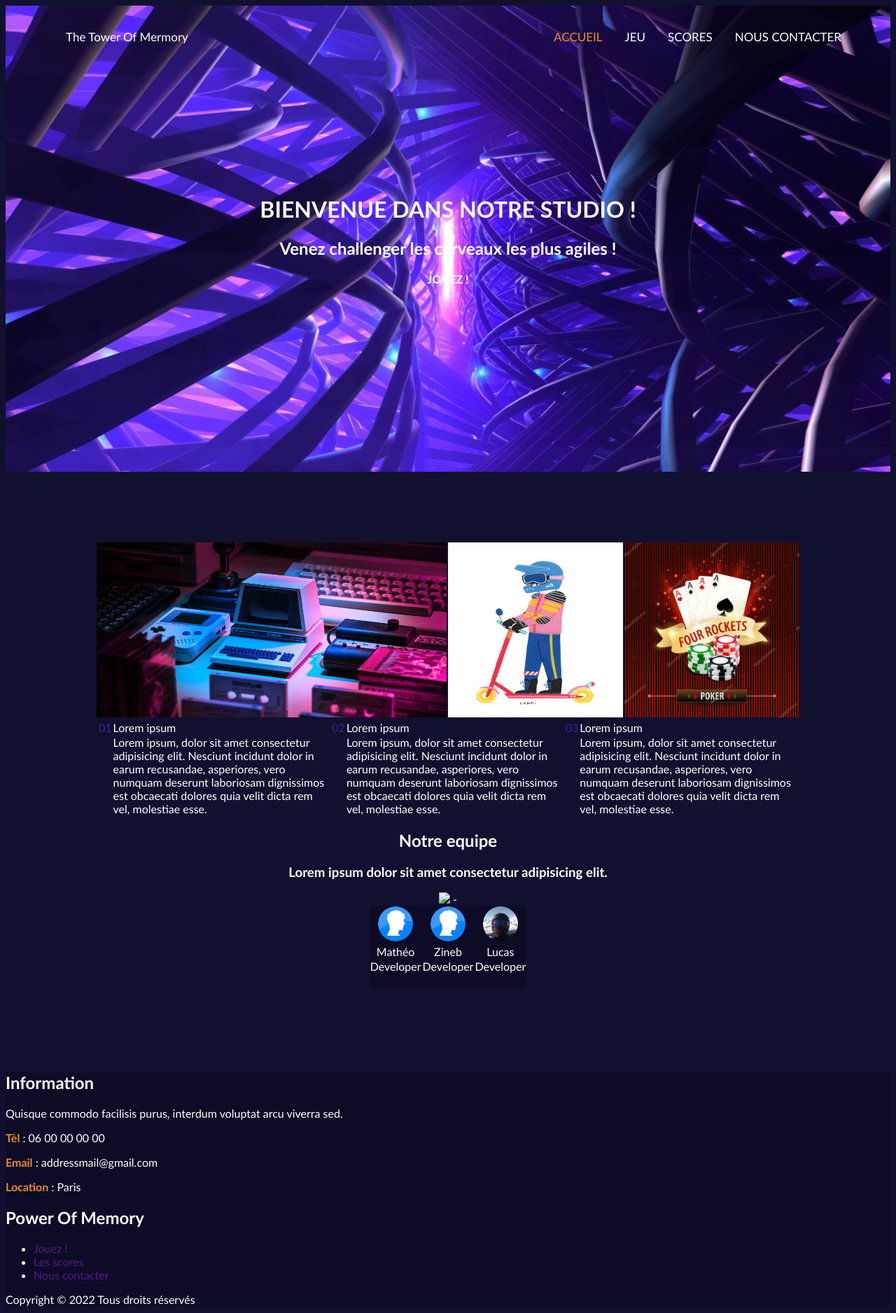
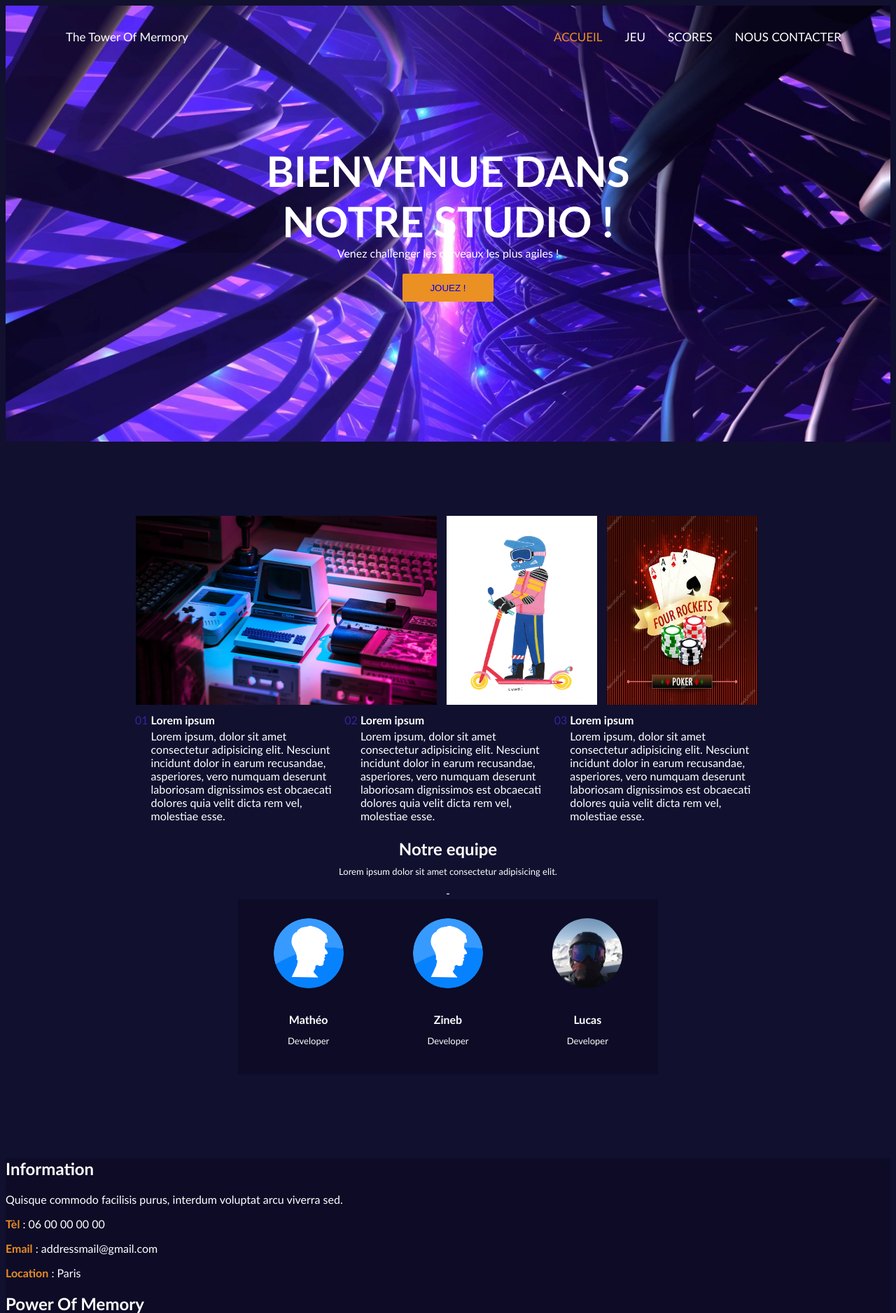
Before and after one commit to Lucastor05/Puissance-4, a PHP site: page / in a window 1280 px wide. Shown: the top 1876 px of the page at 70% size. Run offline with PHP 8.4, Linux system fonts and the light colour scheme.

Commit message:
finish header + update main

```diff
--- a/assets/css/header.css
+++ b/assets/css/header.css
@@ -1,15 +1,31 @@
+/*Ensemble du header, nav + titre*/
 #head{
     color: white;
     background-color: #11102f;
     background-image: url("../Images/BG2.jpeg");
-    font-weight: bold;
     text-align: center;
-    padding-top: 250px;
-    padding-bottom: 250px;
+    padding-top: 200px;
+    padding-bottom: 200px;
     background-size: cover;
 }
 
 
+/*Titre h1 et h2*/
+#TitreAccueil{
+    margin-top: 0;
+    margin-bottom: 0;
+    font-size:60px;
+    font-weight: bold;
+}
+
+#TitreSecondaireAccueil{
+    margin-top: 0;
+    margin-bottom: 20px;
+    font-size: medium;
+    font-weight: normal;
+}
+
+/*Barre de Navigation*/
 .topnav {
     position: absolute;
     padding-top: 20px;
@@ -44,3 +60,15 @@
 .topnav a:hover {
     color: #eb9023;
 }
+
+/* Bouton JOUEZ*/
+
+.boutonPlay{
+    color: white;
+    background-color: #eb9023;
+    border-color: #eb9023;
+    border: none;
+    border-radius: 2px;
+    width: 130px;
+    height: 40px;
+}
--- a/assets/css/main.css
+++ b/assets/css/main.css
@@ -2,7 +2,6 @@
 *{
     text-decoration: none;
 }
-
 
 body{
     background-color: #11102f;
@@ -18,47 +17,91 @@ body{
 }
 
 
+
+
+
+
+.AlignLeftTitre{
+    text-align: left;
+    font-weight: bold;
+}
+
 .AlignLeft{
     text-align: left;
+    font-weight: normal;
+}
+
+
+
+
+/*Tableau avec les images*/
+#computer{
+    width: 430px;
+    height: 270px;
+    margin: 3px;
+
+}
+
+#bycicle{
+    width: 215px;
+    height: 270px;
+    margin: 3px;
+}
+
+#poker{
+    width: 215px;
+    height: 270px;
+    margin: 3px;
+}
+
+
+/*Tableau avec les paragraphes en Latin */
+#tableauP{
+    /*Taille du tableau*/
+    width: 900px;
 }
 
 .NumeroTab{
+    /*Numero de section dans le tableau*/
     color: #3724a0;
 }
 
-#tableauP{
-    width: 1000px;
+
+/*Notre equipe, tableau avec les profils*/
+
+.notreEquipeh2{
+    margin-bottom: 0;
 }
 
-#computer{
-    width: 500px;
-    height: 250px;
-}
-
-#bycicle{
-    width: 250px;
-    height: 250px;
-}
-
-#poker{
-    width: 250px;
-    height: 250px;
-}
-
-#tableauImg{
-    border: 100px;
-}
-
-table{
-    border-collapse: collapse;
+h3{
+    margin-top: 10px;
+    font-size: 13px;
+    font-weight: normal;
 }
 
 #tableauprofil{
     background-color: #0d0b26;
+    width: 600px;
+    height: 250px;
 }
 
+
 .profil{
+    border-right: 3px;
+    border-left: 3px;
+    font-weight: normal;
+    font-size: small;
+}
+
+.profilGras{
+    border-right: 3px;
+    border-left: 3px;
+    font-weight: bold;
+}
+
+
+.photoProfil{
     border-radius: 50px;
-    width: 50px;
-    height: 50px;
+    width: 100px;
+    height: 100px;
 }
--- a/index.html
+++ b/index.html
@@ -11,7 +11,7 @@
 </head>
 <body>
 
-    <!--En Tete (bandeau) avec les different lien vers les autres pages-->
+    <!--Barre de navigation avec les different lien vers les autres pages-->
     <nav class="topnav">
         <a href="#" class="nomSite">The Tower Of Mermory</a>
         <div class="topnav-right">
@@ -22,23 +22,24 @@
         </div>
     </nav>
 
-
-        <!--Titre de la pages avec sous titre et lien vers le jeu-->
+    <!--Titre de la pages avec sous titre et lien vers le jeu-->
     <header id="head">
-        <h1>BIENVENUE DANS NOTRE STUDIO !</h1>
-        <h2>Venez challenger les cerveaux les plus agiles !</h2>
-        <p>JOUEZ !</p>
+        <h1 id="TitreAccueil">BIENVENUE DANS <br>NOTRE STUDIO !</h1>
+        <h2 id="TitreSecondaireAccueil">Venez challenger les cerveaux les plus agiles !</h2>
+        <button class="boutonPlay" type="button"><a href="#">JOUEZ !</a></button>
     </header>
-
 
     <div id="corpPincipal">
         <!--Corp du site, Zone principal de la page Accueil-->
-        <table align="center">
+        <table align="center" id="tableauImg">
             <!--Tableau Avec les trois images comme sur la maquettes-->
-            <tr id="tableauImg">
+            <tr>
                 <td colspan="2"><img src="assets/Images/computer.jpg" id="computer"></td>
+                <td class="spaceBetweenImage"></td>
                 <td><img src="assets/Images/Trotinettes.jpeg" id="bycicle"></td>
+                <td class="spaceBetweenImage"></td>
                 <td><img src="assets/Images/poker.jpg" id="poker"></td>
+                <td class="spaceBetweenImage"></td>
             </tr>
         </table>
 
@@ -47,11 +48,11 @@
             <!--Tableau avec les differents paragraphes-->
             <tr>
                 <td class="NumeroTab">01</td>
-                <td class="AlignLeft">Lorem ipsum</td>
+                <td class="AlignLeftTitre">Lorem ipsum</td>
                 <td class="NumeroTab">02</td>
-                <td class="AlignLeft">Lorem ipsum</td>
+                <td class="AlignLeftTitre">Lorem ipsum</td>
                 <td class="NumeroTab">03</td>
-                <td class="AlignLeft">Lorem ipsum</td>
+                <td class="AlignLeftTitre">Lorem ipsum</td>
             </tr>
             <tr class="AlignLeft">
                 <td></td>
@@ -65,26 +66,25 @@
 
 
         <!--Debut de la section dedier a la presentation de l'equipe-->
-        <h2>Notre equipe</h2>
+        <h2 class="notreEquipeh2">Notre equipe</h2>
         <h3>Lorem ipsum dolor sit amet consectetur adipisicing elit.</h3>
-        <img src="#">
         <table align="center" id="tableauprofil">
             <!--Tableau avec photo, prenom, profession et reseau sociaux de l'equipes-->
             <tr>
-                <td><img src="assets/Images/photo de profil provisoir.png" class="profil"></td>
-                <td><img src="assets/Images/photo de profil provisoir.png" class="profil"></td>
-                <td><img src="assets/Images/Profil-Lucas.jpg" class="profil"></td>
+                <td class="profil"><img src="assets/Images/photo de profil provisoir.png" class="photoProfil"></td>
+                <td class="profil"><img src="assets/Images/photo de profil provisoir.png" class="photoProfil"></td>
+                <td class="profil"><img src="assets/Images/Profil-Lucas.jpg" class="photoProfil"></td>
             </tr>
             <tr>
-                <td>Mathéo</td>
-                <td>Zineb</td>
-                <td>Lucas</td>
+                <td class="profilGras">Mathéo</td>
+                <td class="profilGras">Zineb</td>
+                <td class="profilGras">Lucas</td>
 
             </tr>
             <tr>
-                <td>Developer</td>
-                <td>Developer</td>
-                <td>Developer</td>-
+                <td class="profil" class="profession">Developer</td>
+                <td class="profil" class="profession">Developer</td>
+                <td class="profil" class="profession">Developer</td>-
             </tr>
             <tr>
                 <td><img src=""><img src=""><img src=""></td>
@@ -94,7 +94,6 @@
         </table>
 
     </div>
-
 
     <footer>
         <!--Pied de Page avec informtions et lien utile vers le jeu-->
```
